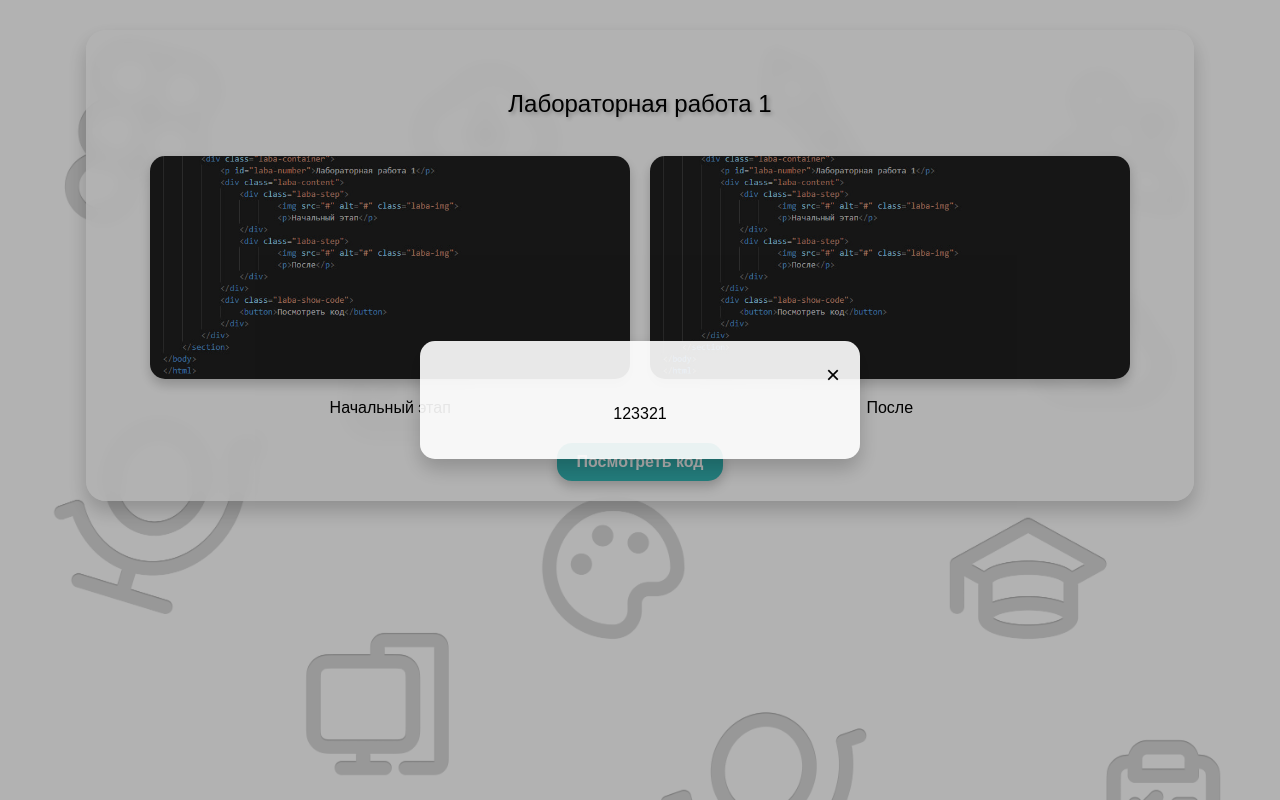
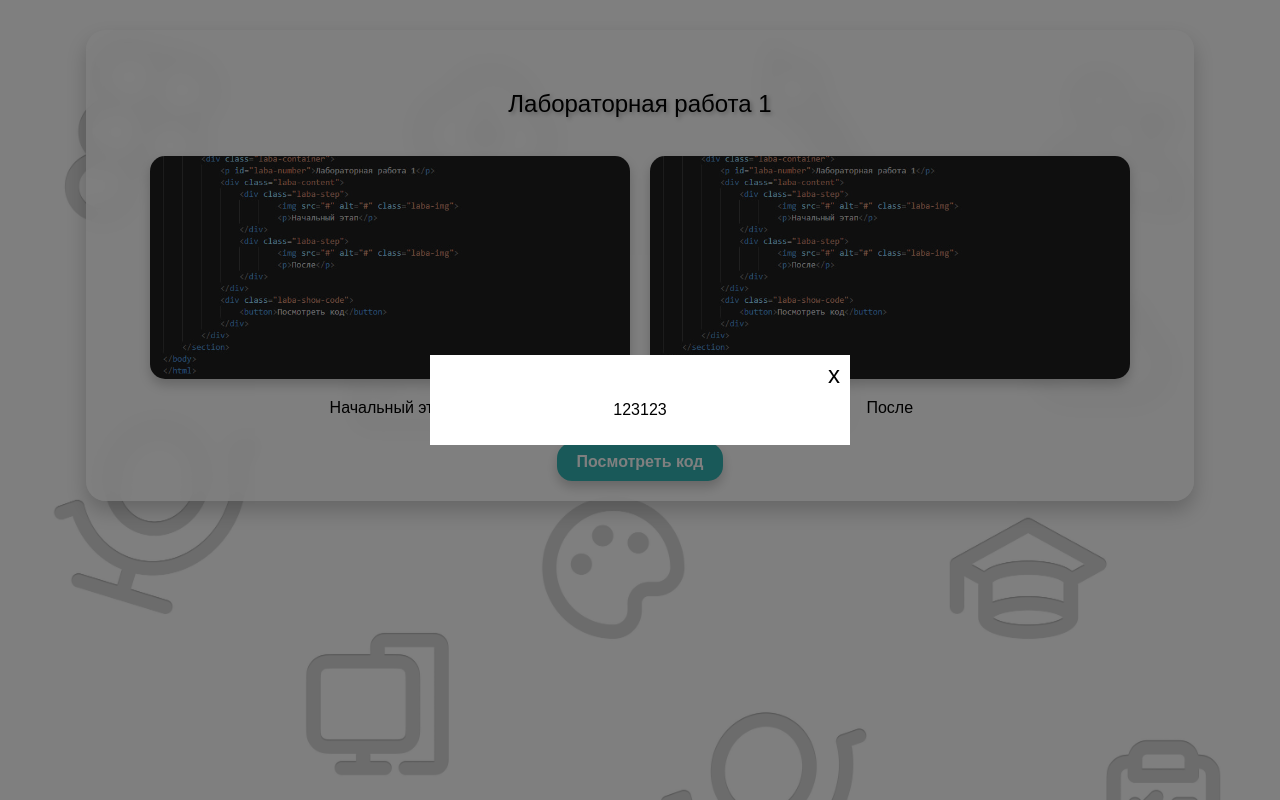
Before and after one commit to Georgy-Fomk1n/yd, a plain HTML site: page Labs page/index_labs.html in a window 1280 px wide. Both pictures are taken after a click on the button "Посмотреть код". Drawn offline with Linux system fonts and the light colour scheme.

Commit message:
Add files via upload

```diff
--- a/Labs page/index_labs.html
+++ b/Labs page/index_labs.html
@@ -22,19 +22,17 @@
                     <p>После</p>
                 </div>
             </div>
-            <div class="laba-show-code">
-                <button id="btn-show-code">Посмотреть код</button>
+            <div class="show-modal">
+                <button class="show-code">Посмотреть код</button>
             </div>
         </div>
     </section>
 
-    <div id="popup-overlay">
-        <div id="popup-content">
-            <div class="close-popup-container">
-                <a id="close-popup">×</a>
-            </div>
-            <p>123321</p>
+    <dialog id="modal-overlay" aria-label="Показ кода">
+        <div class="close-btn">
+            <a id="close-modal">x</a>
         </div>
-    </div>
+        <p>123123</p>
+    </dialog>
 </body>
 </html>
--- a/Labs page/script.js
+++ b/Labs page/script.js
@@ -1,16 +1,18 @@
 document.addEventListener('DOMContentLoaded', () => {
-    const codeBtn = document.getElementById("btn-show-code");
-    const popupOverlay = document.getElementById("popup-overlay");
-    const closePopup = document.getElementById("close-popup");
+    const codeBtns = document.getElementsByClassName("show-code");
 
-    function showPopup() {
-        popupOverlay.style.display = "flex";
+    const modalWin = document.getElementById("modal-overlay");
+    const closemodal = document.getElementById("close-modal");
+
+    function showCode(){
+        modalWin.showModal();
+    }
+    function closeCode(){
+        modalWin.close();
     }
 
-    function hidePopup() {
-        popupOverlay.style.display = "none";
-    }
+    for (let i = 0; i < codeBtns.length; i++)
+        codeBtns[i].addEventListener("click", showCode)
 
-    codeBtn.addEventListener("click", showPopup);
-    closePopup.addEventListener("click", hidePopup);
+    closemodal.addEventListener("click", closeCode)
 });
--- a/Labs page/style_labi.css
+++ b/Labs page/style_labi.css
@@ -3,6 +3,7 @@ body {
     font-family: 'Arial', sans-serif;
     background: url(../img/bg.jpg);
     background-size: cover;
+    box-sizing: border-box;
 }
 
 .laba-container {
@@ -43,12 +44,12 @@ body {
     box-shadow: 0 6px 12px rgba(0, 0, 0, 0.2);
 }
 
-.laba-show-code {
+.show-modal {
     display: flex;
     justify-content: center;
 }
 
-.laba-show-code > button {
+.show-modal > button {
     padding: 10px 20px;
     border-radius: 15px;
     background: #33b3b2;
@@ -57,46 +58,36 @@ body {
     font-weight: bold;
     cursor: pointer;
     border: none;
-    transition: transform 0.3s ease, box-shadow 0.3s ease, background 0.3s ease;
+    transition: all 0.3s ease;
     box-shadow: 0 6px 12px rgba(0, 0, 0, 0.2);
 }
 
-.laba-show-code > button:hover {
+.show-modal > button:hover {
     transform: translateY(-5px);
     box-shadow: 0 10px 20px rgba(0, 0, 0, 0.3);
     background: linear-gradient(135deg, #127e7e, #33b3b2);
 }
 
-#popup-overlay {
-    align-items: center;
-    display: none;
+#modal-overlay{
+    max-width: 400px;
     width: 100%;
-    height: 100%;
-    position: fixed;
-    top: 0;
-    left: 0;
-    background: rgba(0, 0, 0, 0.3);
-    justify-content: center;
+    text-align: center;
+    padding: 10px;
+    border: none;
+
+    &::backdrop{
+        background-color: rgba(0, 0, 0, 0.5);
+    }
 }
 
-#popup-content {
-    width: 90%;
-    max-width: 400px;
-    padding: 20px;
-    background: rgba(255, 255, 255, 0.9);
-    border-radius: 15px;
-    text-align: center;
-    box-shadow: 0 10px 20px rgba(0, 0, 0, 0.2);
-}
-
-.close-popup-container {
+.close-btn{
     display: flex;
     justify-content: flex-end;
+
+    & > a{
+        cursor: pointer;
+        user-select: none;
+        font-size: 1.5rem;
+        line-height: 1.2rem;
+    }
 }
-
-.close-popup-container > a {
-    font-size: 1.5rem;
-    color: #000;
-    cursor: pointer;
-    text-decoration: none;
-}
```
Also changed, not shown: index.html (added, +47 -0 lines).
